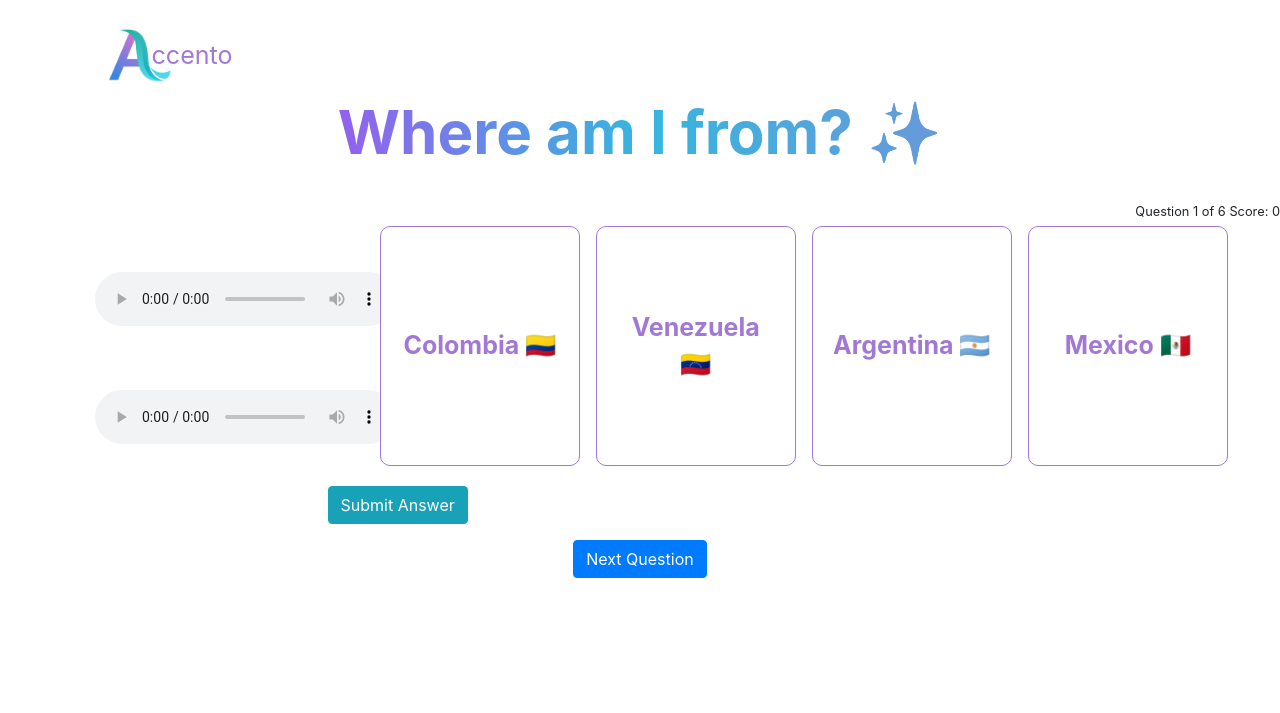
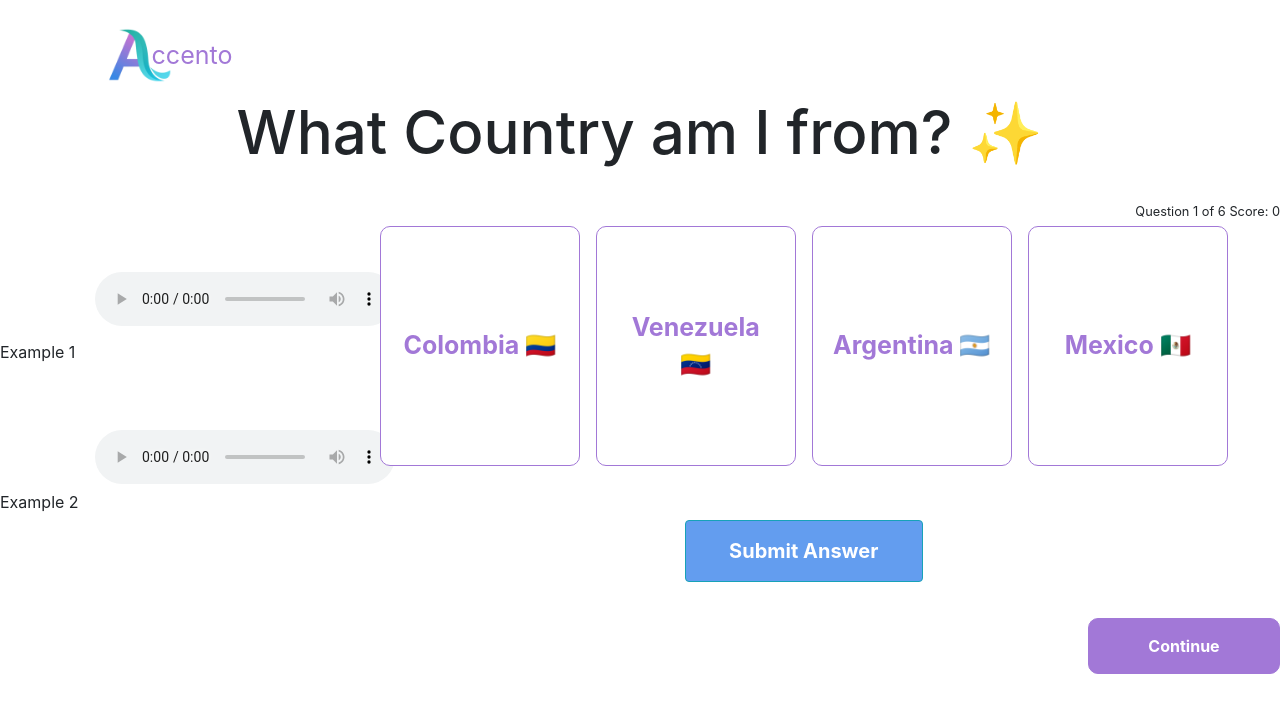
Before and after one commit to ColumbianJayz/Columbia-UI, a Flask app: page /quiz/1 in a window 1280 px wide. Shown: the top 713 px of the page. Run offline with Flask 3, Linux system fonts and the light colour scheme; some libraries are stand-ins or nearby versions.

Commit message:
Small changes to quiz design

```diff
--- a/static/main.css
+++ b/static/main.css
@@ -4,6 +4,9 @@
   --our-purple: #a278d7; /* Define your purple color as a variable */
   --correct-green: #78d7a1;
   --wrong-red: #df7584;
+  --submit-blue: rgb(99, 157, 239);
+
+
 
 
 }
@@ -218,6 +221,13 @@
   padding:40px;
 }
 /* Quiz Page */
+.what-country{
+
+  font-style: comfortaa;
+  text-align: center;
+  font-size: 60px;
+  margin-bottom: 30px;
+}
 
 .edit-h1{
   text-align: center;
@@ -297,9 +307,7 @@
   margin-top: 35px;
   padding-right: 60px;
 }
-.score-and-question{
 
-}
 .score-and-question-text{
   margin-top:35px;
   color: rgb(53, 182, 222);
@@ -318,34 +326,37 @@
   margin-right: 10px;
 }
 
-/* BOTTOM CONTAINER W NEXT AND FEEDBACK*/
-.next-button-style-submit {
-  padding: 20px 150px;  /* Change size of the button */
-  color: white;  /* Text color */
-  background-color:#a278d7;
-  border-radius: 15px;
-  border-color: var(--our-purple);
-  margin-top: 80px;
-  margin-left: 30px;
+/* Submit BOTTOM */
+.submit-button {
+  width: 25%;            /* Set the width of the button to 50% of its container */
+  padding: 15px 0;       /* Add padding for better height and comfort */
+  font-size: 20px;       /* Larger font size for better visibility */
+
+
+  margin: 20px auto;
+  margin-top: 50px;
+
+  display: block;       /* Ensure the button is a block element to take full width specified */
+
+  background-color: var(--submit-blue);
   font-weight: bold;
 }
-.next-button-style-next{
-  padding: 20px 150px;  /* Change size of the button */
-  color: white;  /* Text color */
-  background-color:#a278d7;
-  border-radius: 15px;
-  border-color: var(--our-purple);
-  margin-top: 80px;
-  margin-left: 30px;
+
+/* Next Button*/
+.next-button-style {
+  border: 1px solid;
+  width: 15%;
+  padding: 15px;
+  display: block;
+  text-align: center;
+  background-color: #a278d7;
+  margin: 0 0 0 auto;  /* Adjusts the margin to auto on the left side, pushing the button to the right */
+  border-radius: 10px;
+  border-color: #a278d7;
+  color: white;
   font-weight: bold;
+}
 
-}
-.next-and-submit-container{
-  text-align: center;
-  margin: 0 auto;
-  margin-top: -50px;
-  margin-right: 200px;
-}
 .feedback-and-next{
   display: flex;
   padding-bottom: 30px;
--- a/templates/quiz.html
+++ b/templates/quiz.html
@@ -6,7 +6,7 @@
     <!-- First Row: Title and Score Info -->
     <div class="row">
         <div class="col-md-12">
-            <h1 class="edit-h1">Where am I from? ✨</h1>
+            <h1 class="what-country">What Country am I from? ✨</h1>
             <div class="text-right">
                 <small>Question {{ current_question_number }} of {{ total_questions }} Score: {{ score }}</small>
             </div>
@@ -17,14 +17,19 @@
     <div class="row">
         <div class="col-md-3 q-audio-and-image-formatting">
             {% if item.audio_quiz %}
+            <!-- First Audio Element -->
             <audio controls class="quiz-audio-button mb-2">
                 <source src="{{ url_for('static', filename='audio/' + item.audio_quiz) }}" type="audio/mpeg">
                 Your browser does not support the audio element.
             </audio>
+            <p class="audio-label">Example 1</p> <!-- Label for the first audio -->
+
+            <!-- Second Audio Element -->
             <audio controls class="quiz-audio-button">
                 <source src="{{ url_for('static', filename='audio/' + item.audio_quiz) }}" type="audio/mpeg">
                 Your browser does not support the audio element.
             </audio>
+            <p class="audio-label">Example 2</p> <!-- Label for the second audio -->
             {% endif %}
         </div>
         <div class="col-md-9">
@@ -37,7 +42,7 @@
                     {% endfor %}
                 </div>
                 <!-- Submit Button for checking answers -->
-                <button type="submit" name="check_answer" class="btn btn-info mt-3">Submit Answer</button>
+                <button type="submit" name="check_answer" class="btn btn-info submit-button ">Submit Answer</button>
                 <input type="hidden" name="selectedAnswer" id="selectedAnswer">
                 <input type="hidden" name="attempts" value="{{ attempts }}">
                 <input type="hidden" name="score" value="{{ score }}">
@@ -49,7 +54,7 @@
     <div class="row">
         <div class="col-md-12 text-center">
             <form action="{{ url_for('quiz', quiz_id=quiz_id) }}" method="post">
-                <button id="submit-answer" name="next_question" class="next-button-style btn btn-primary mt-3">Next Question</button>
+                <button id="submit-answer" name="next_question" class="next-button-style btn btn-primary mt-3"> Continue</button>
                 {% if feedback %}
                 <div id="feedback-container" class="alert alert-info feedback-style mx-auto mt-2">
                     {{ feedback }}
```
